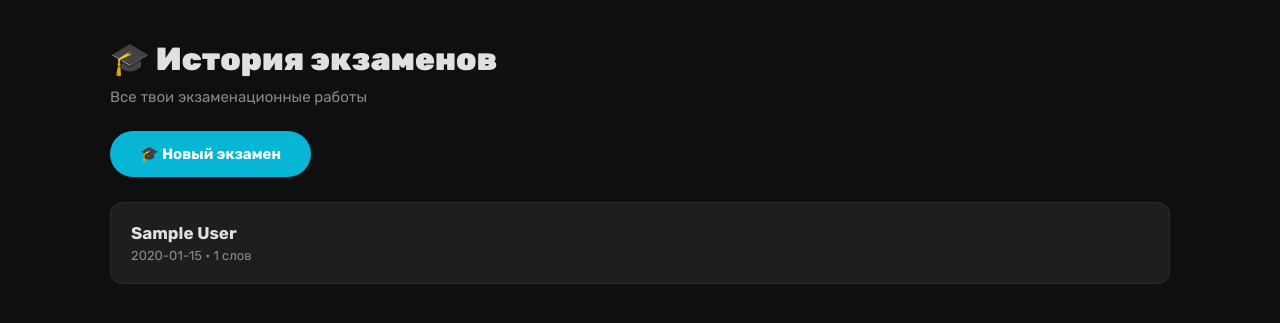
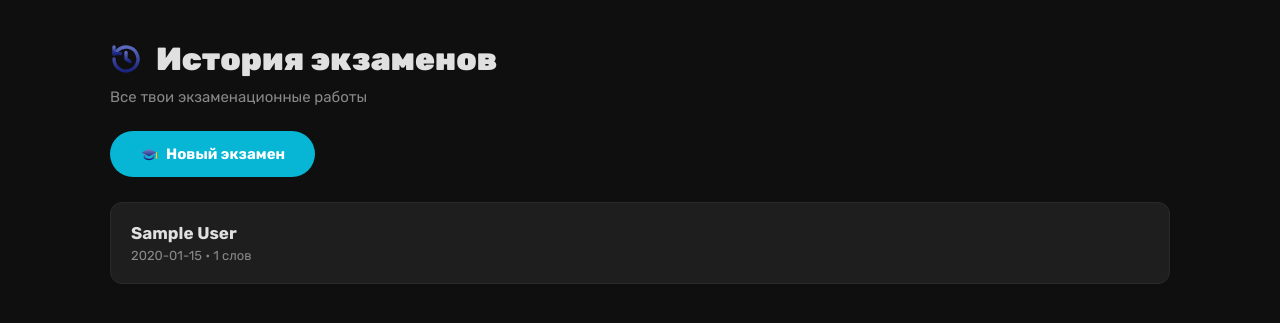
Before and after one commit to Yoshi-6767/johnny_app, a Flask app: page /exam/history in a window 1280 px wide. Shown: the part 112-435 px from the top of the page. Run offline with Flask 3, Linux system fonts and the light colour scheme; a user stored in the database is signed in; tables that the repository leaves empty hold one stand-in row (values such as "Sample post"); grey boxes marked "Sample" are stand-in pictures; parts of the project's set-up code (start-up, migrations or seed data) failed here and were passed over.

Commit message:
Update exam_history.html

```diff
--- a/templates/exam_history.html
+++ b/templates/exam_history.html
@@ -1,13 +1,15 @@
 {% extends "base.html" %}
 
-{% block title %}История экзаменов — Flow & Word{% endblock %}
+{% block title %}История экзаменов — Flow Word{% endblock %}
 
 {% block content %}
-<h1>🎓 История экзаменов</h1>
+<h1><svg class="icon icon-lg" style="width: 32px; height: 32px; vertical-align: -0.15em; margin-right: 8px;"><use href="#icon-history"></use></svg> История экзаменов</h1>
 <div class="subtitle">Все твои экзаменационные работы</div>
 
 <div style="margin-bottom: 25px;">
-    <a href="/exam" class="btn">🎓 Новый экзамен</a>
+    <a href="/exam" class="btn" style="display: inline-flex; align-items: center; gap: 8px;">
+        <svg class="icon"><use href="#icon-graduation"></use></svg> Новый экзамен
+    </a>
 </div>
 
 {% if exams %}
```
